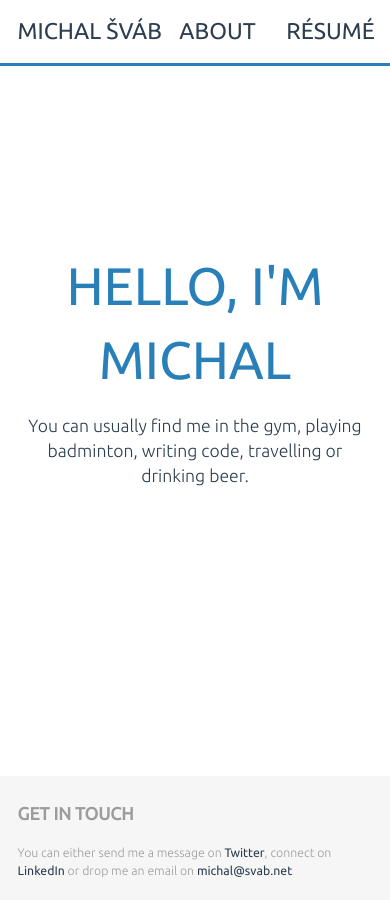
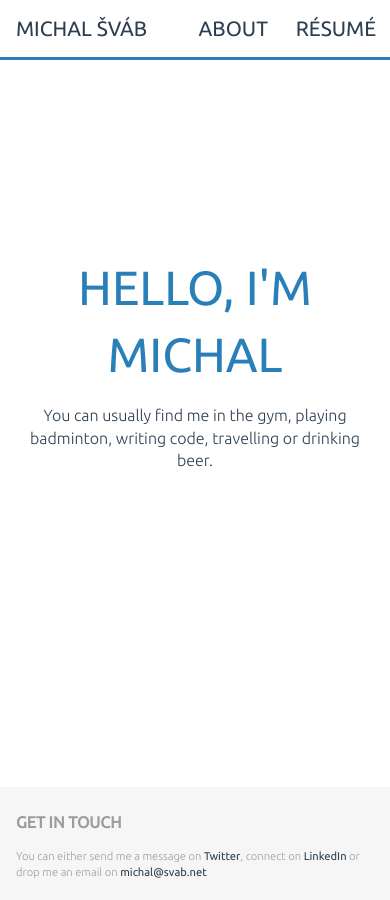
Before and after one commit to msvab/msvab.github.io, a Jekyll site: the page built from index.html, in a window 390 px wide. Built offline with Jekyll 4.4.1, drawn with Linux system fonts in a browser that asks for light colours.

Commit message:
tweak font size on phones

```diff
--- a/assets/css/_mixins.scss
+++ b/assets/css/_mixins.scss
@@ -9,7 +9,7 @@ $background-color:  #fff;
 $footer-color:      #9c9c9c;
 $footer-bg-color:   #f6f6f6;
 
-$phone: "only screen and (max-width : 480px)";
+$phone: "only screen and (max-width : 370px)";
 $retina-phone: "only screen and (max-width : 780px)";
 
 @mixin icon($icon) {
--- a/assets/css/_site.scss
+++ b/assets/css/_site.scss
@@ -2,12 +2,12 @@ html {
   font-size: 62.5%;
   height: 100%;
 
-  @media #{$phone} {
-    font-size: 45%;
+  @media #{$retina-phone} {
+    font-size: 50%;
   }
 
-  @media #{$retina-phone} {
-    font-size: 55%;
+  @media #{$phone} {
+    font-size: 42%;
   }
 
   @media print {
```
